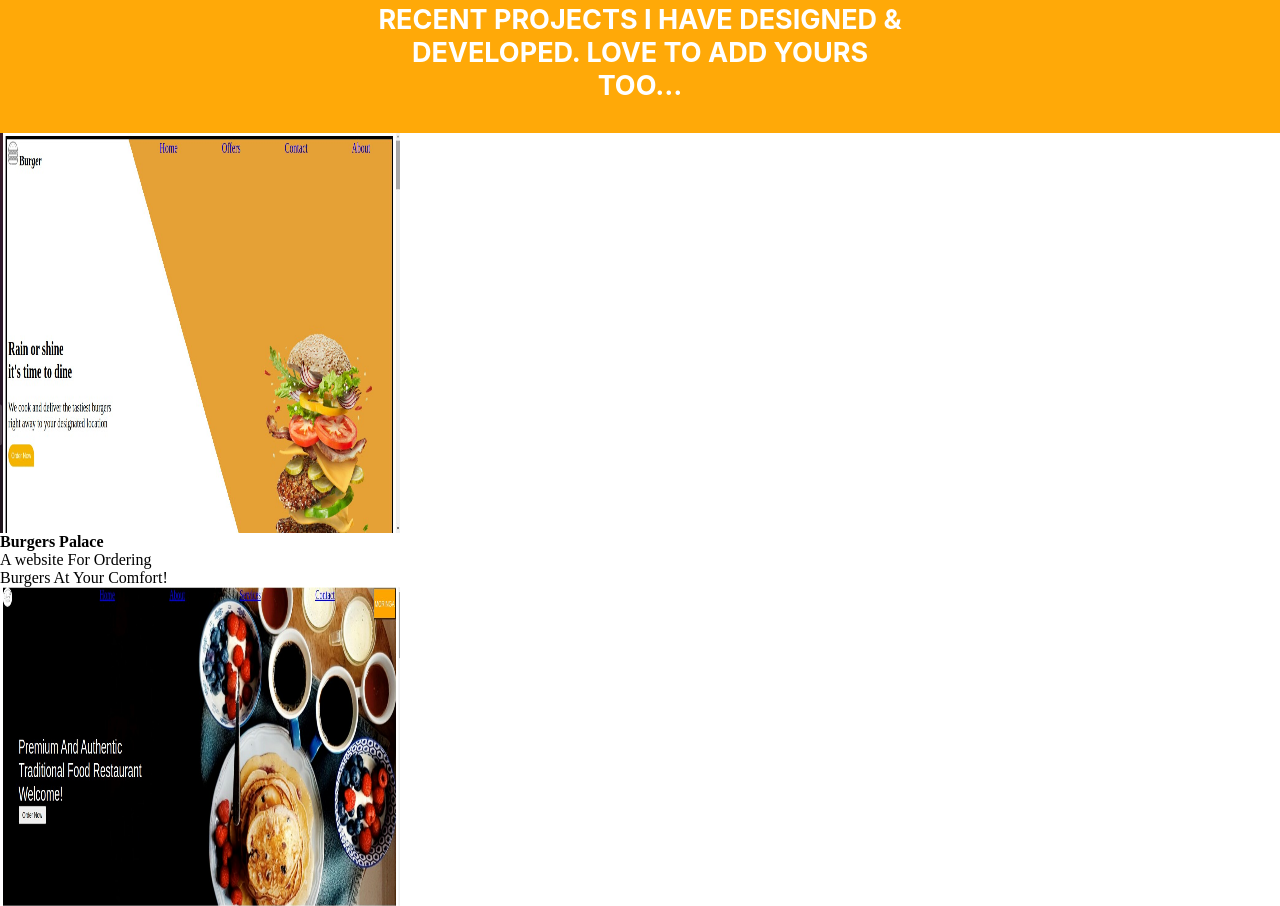
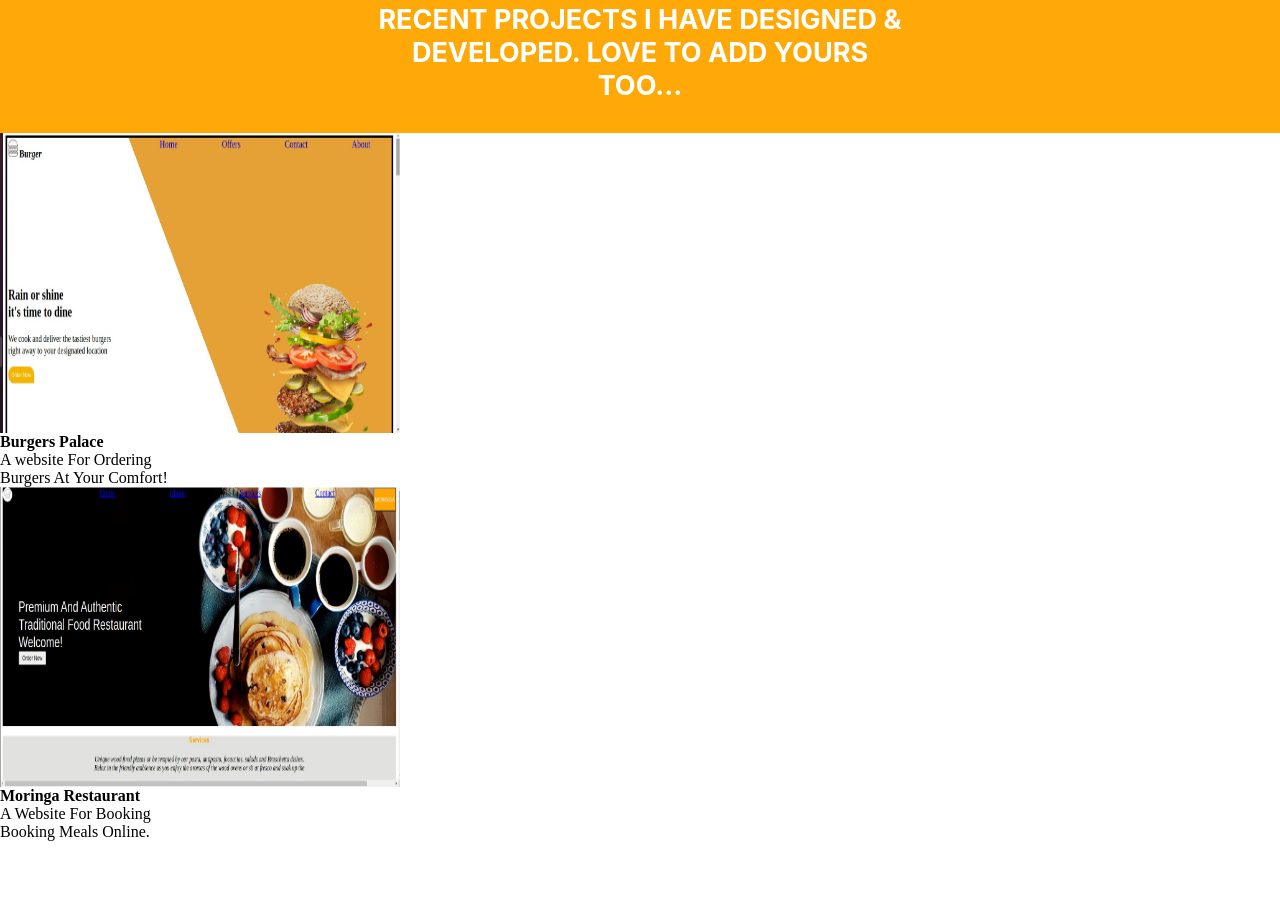
Before and after one commit to LOVELYN15/portfolio-landing-page, a plain HTML site: page home.html in a window 1280 px wide. Shown: the part 657-1563 px from the top of the page. Drawn offline with Linux system fonts and the light colour scheme.

Commit message:
adjust image height and width

```diff
--- a/home.css
+++ b/home.css
@@ -46,6 +46,7 @@ a:hover {
     background-color: white;
     color: black;
   }
+
   .about_me img {
     border-radius: 50%;
     float: left;
--- a/home.html
+++ b/home.html
@@ -28,12 +28,12 @@
       </div>
       <div class="items">
         <div class="box">
-          <img src="images/IMG_20211206_075937.jpg" alt="" height="400px" width="400px">
+          <img src="images/IMG_20211206_075937.jpg" alt="" height="300px" width="400px">
           <h4>Burgers Palace</h4>
           <p>A website For Ordering<br> Burgers At Your Comfort!</p>
         </div>
         <div class="box">
-          <img src="images/IMG_20211206_075918.jpg" alt="" height="400px" width="400px">
+          <img src="images/IMG_20211206_075918.jpg" alt="" height="300px" width="400px">
           <h4>Moringa Restaurant</h4>
           <p>A Website For Booking<br> Booking Meals Online.</p>
         </div>
```
